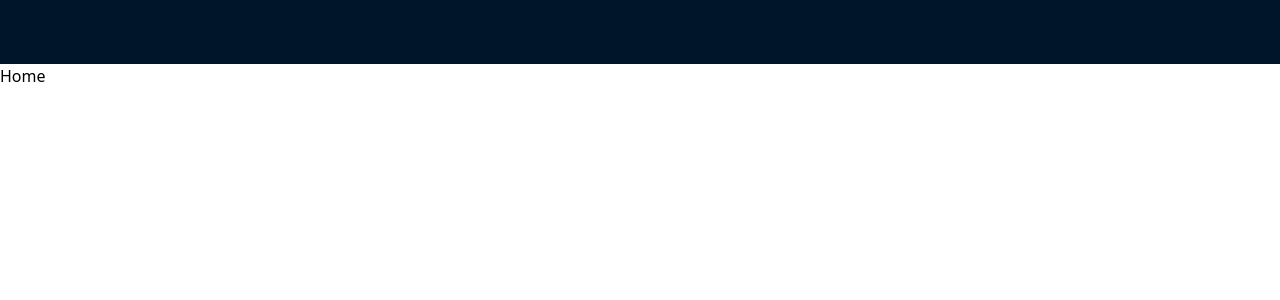
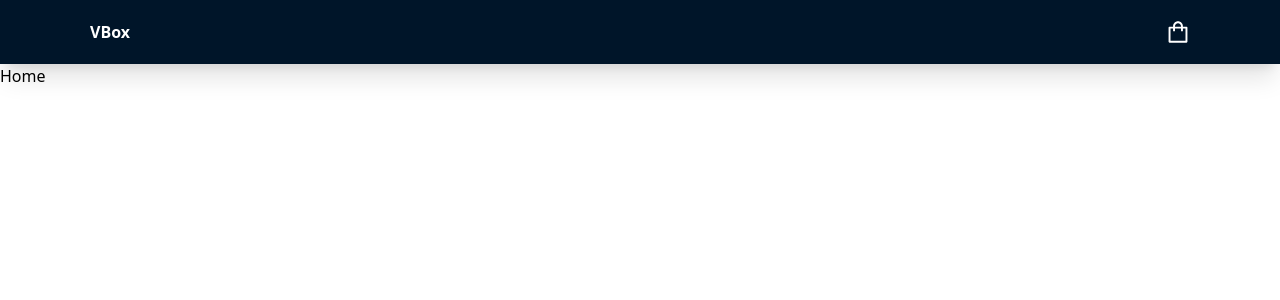
Before and after one commit to asianParadissseee/vbox-task, a React app: page / in a window 1280 px wide. Shown: the top 300 px of the page. Built offline with nearby package versions, Linux system fonts and the light colour scheme; the HTML template or start-up script is replaced by a standard one.

Commit message:
add error widget and icons antd package and add card shop icon for navbar

```diff
--- a/package.json
+++ b/package.json
@@ -9,6 +9,7 @@
     "prepare": "husky"
   },
   "dependencies": {
+    "@ant-design/icons": "^5.3.6",
     "@reduxjs/toolkit": "^2.2.3",
     "antd": "^5.16.2",
     "axios": "^1.6.8",
--- a/src/app/app.tsx
+++ b/src/app/app.tsx
@@ -2,14 +2,17 @@ import {BrowserRouter} from "react-router-dom";
 import {AppRouter} from "@/app/providers/router";
 import {StoreProvider} from "@/app/providers/store";
 import {BaseLayout} from "@/app/providers/layout";
+import {ErrorBoundary} from "@/app/providers/error";
 
 const App = () => {
     return (
         <BrowserRouter>
             <StoreProvider>
-                <BaseLayout>
-                    <AppRouter/>
-                </BaseLayout>
+                <ErrorBoundary>
+                    <BaseLayout>
+                        <AppRouter/>
+                    </BaseLayout>
+                </ErrorBoundary>
             </StoreProvider>
         </BrowserRouter>
     );
--- a/src/app/providers/error/index.ts
+++ b/src/app/providers/error/index.ts
@@ -0,0 +1,5 @@
+import ErrorBoundary from "./ui/error-boundary"
+
+export {
+    ErrorBoundary
+}
--- /dev/null
+++ b/src/shared/ui/logo/index.ts
@@ -0,0 +1,5 @@
+import AppLogo from "./ui/app-logo"
+
+export {
+    AppLogo
+}
--- /dev/null
+++ b/src/shared/ui/logo/ui/app-logo.tsx
@@ -0,0 +1,11 @@
+import React from 'react';
+
+const AppLogo = () => {
+    return (
+        <div className="text-white font-black">
+            VBox
+        </div>
+    );
+};
+
+export default AppLogo;
--- a/src/widgets/error-content/ui/error-content.tsx
+++ b/src/widgets/error-content/ui/error-content.tsx
@@ -1,9 +1,19 @@
+import {Button, Result} from "antd";
 
 const ErrorContent = () => {
+
+    const reloadPage = () => {
+        location.reload()
+    }
     return (
-        <div>
-
-        </div>
+        <Result
+            title="Произошла ошибка зайдите позже или перезагрузите страницу"
+            extra={
+                <Button onClick={reloadPage} type="primary" key="console">
+                    Перезагрузить
+                </Button>
+            }
+        />
     );
 };
 
--- a/src/widgets/navbar/ui/navbar.tsx
+++ b/src/widgets/navbar/ui/navbar.tsx
@@ -1,9 +1,14 @@
 import {Layout} from "antd";
+import {AppLogo} from "@/shared/ui/logo";
+import {ShoppingOutlined} from "@ant-design/icons";
 
 const Navbar = () => {
     return (
-        <Layout.Header>
-
+        <Layout.Header className="shadow-xl">
+            <div className="container flex justify-between items-center mx-auto px-10">
+                <AppLogo/>
+                <ShoppingOutlined className={"text-white text-2xl"} />
+            </div>
         </Layout.Header>
     );
 };
```
Also changed, not shown: 1 other file (tests, documents, lock files or other folders).
